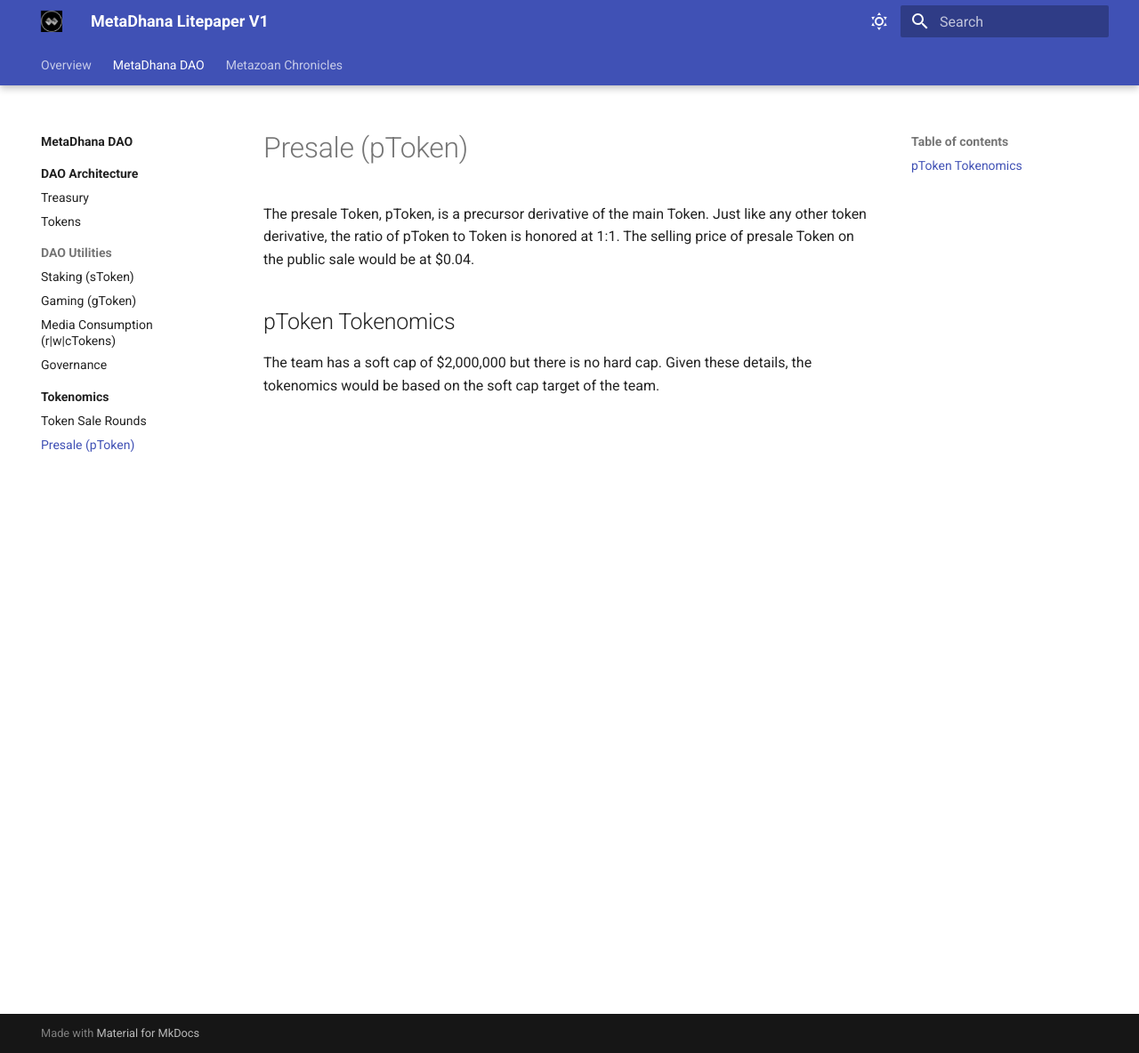
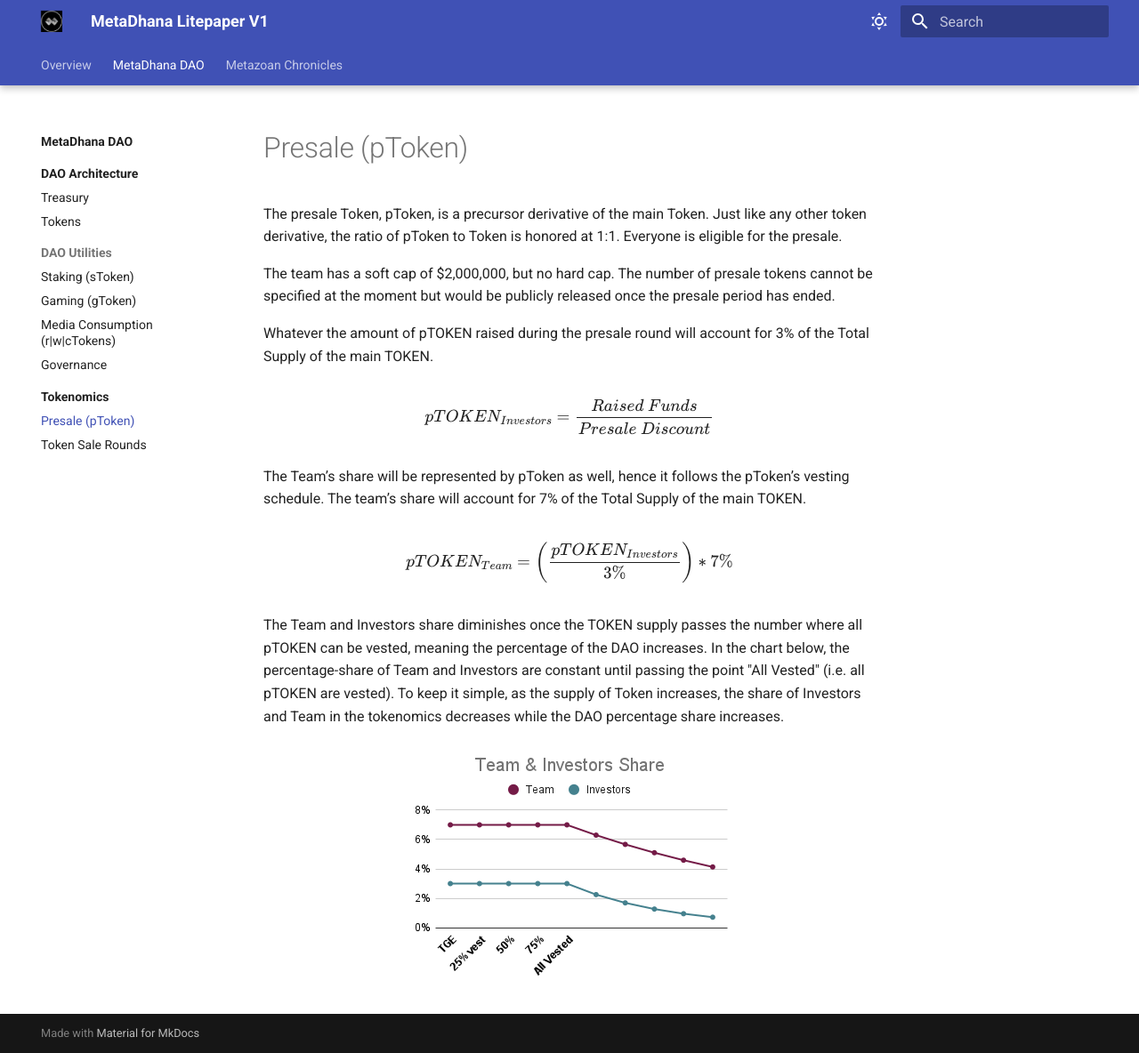
Before and after one commit to AshtreeBV/metazoan-whitepaper, an MkDocs documentation site: the page built from docs/dao/tokenomics/presale-token.md, in a window 1280 px wide and 1184 px high. Shown: the whole window at 89% size. Built offline with MkDocs 1.6.1 and Material for MkDocs 9.7.7, drawn with Linux system fonts in a browser that asks for light colours.

Commit message:
[tokenomics] pTOKEN + formula

```diff
--- a/docs/dao/tokenomics/presale-token.md
+++ b/docs/dao/tokenomics/presale-token.md
@@ -1,7 +1,23 @@
 # Presale (pToken)
 
-The presale Token, pToken, is a precursor derivative of the main Token. Just like any other token derivative, the ratio of pToken to Token is honored at 1:1. The selling price of presale Token on the public sale would be at $0.04.
+The presale Token, pToken, is a precursor derivative of the main Token. Just like any other token derivative, the ratio of pToken to Token is honored at 1:1. Everyone is eligible for the presale.
 
-## pToken Tokenomics
+The team has a soft cap of $2,000,000, but no hard cap. The number of presale tokens cannot be specified at the moment but would be publicly released once the presale period has ended.
 
-The team has a soft cap of $2,000,000 but there is no hard cap. Given these details, the tokenomics would be based on the soft cap target of the team.
+Whatever the amount of pTOKEN raised during the presale round will account for 3% of the Total Supply of the main TOKEN.
+
+$$
+pTOKEN_{Investors} = \frac{Raised\text{ }Funds}{Presale\text{ }Discount}
+$$
+
+The Team’s share will be represented by pToken as well, hence it follows the pToken’s vesting schedule. The team’s share will account for 7% of the Total Supply of the main TOKEN.
+
+$$
+pTOKEN_{Team} = \left(\frac{pTOKEN_{Investors}}{3\text{%}}\right) * 7\text{%}
+$$
+
+The Team and Investors share diminishes once the TOKEN supply passes the number where all pTOKEN can be vested, meaning the percentage of the DAO increases. In the chart below, the percentage-share of Team and Investors are constant until passing the point "All Vested" (i.e. all pTOKEN are vested). To keep it simple, as the supply of Token increases, the share of Investors and Team in the tokenomics decreases while the DAO percentage share increases.
+
+<center>
+<a href="../../../assets/charts/team-inv-share.png" target="blank"><img src="../../../assets/charts/team-inv-share.png" alt="Team and Investors share over time"></a>
+</center>
--- a/mkdocs.yml
+++ b/mkdocs.yml
@@ -52,8 +52,8 @@ nav:
           - dao/utilities/governance.md
       - Tokenomics:
           - dao/tokenomics/README.md
+          - dao/tokenomics/presale-token.md
           - dao/tokenomics/sale-rounds.md
-          - dao/tokenomics/presale-token.md
       #- dao/roadmap.md
       #- dao/smart-contracts.md
   # MetaDhana DAO with own Roadmap (Release of next Race?)
```
Also changed, not shown: docs/dao/tokenomics/README.md (+5 -17 lines), docs/assets/charts/team-inv-share.png (added).
